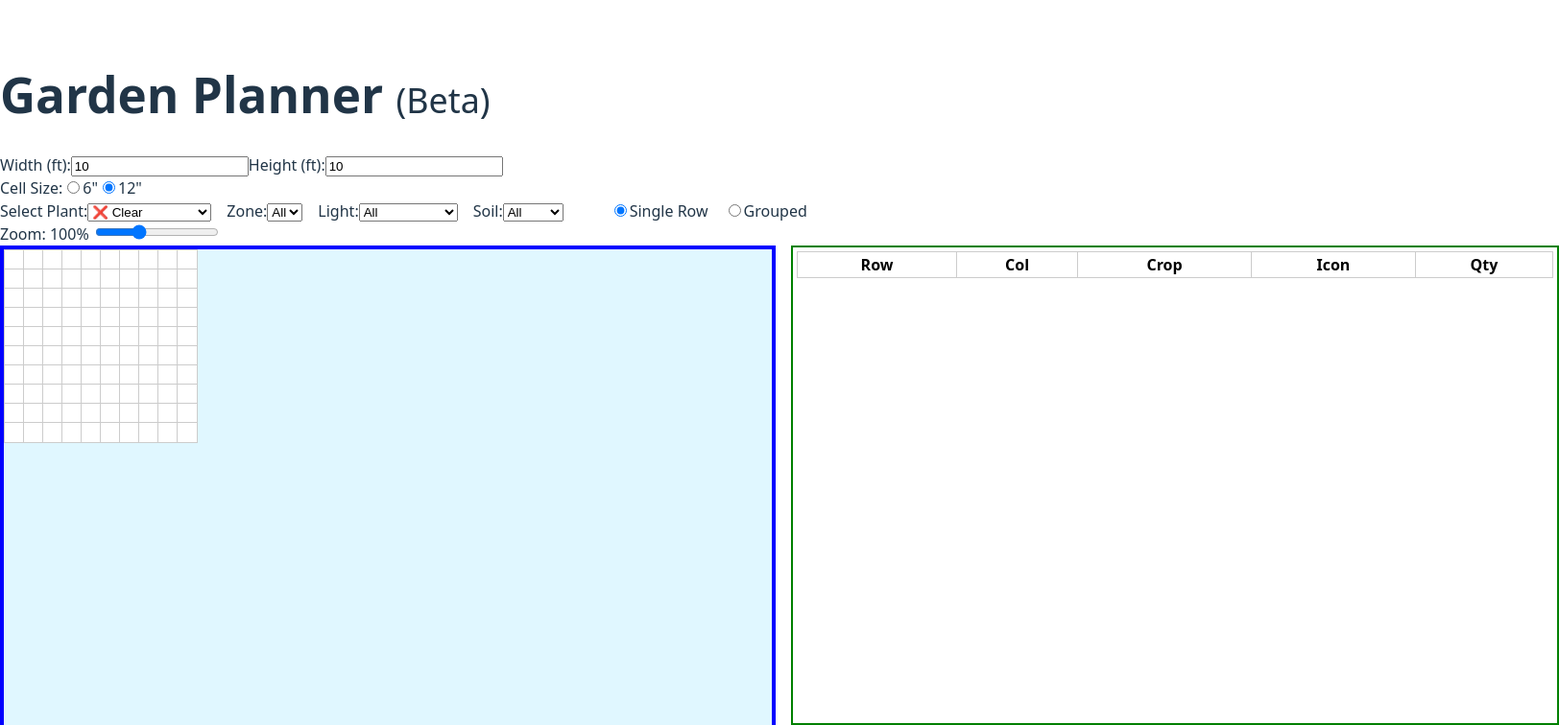
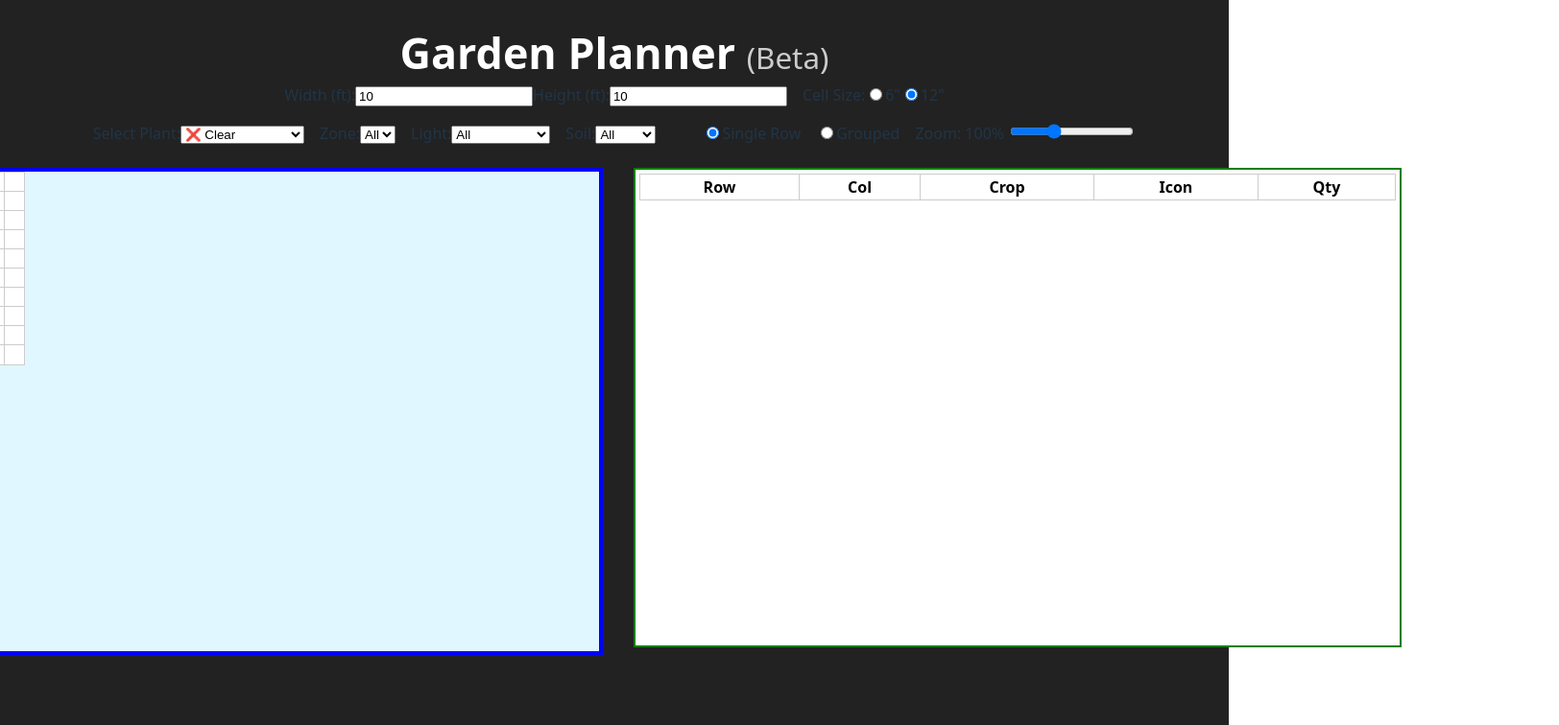
Before and after one commit to rseely85/Garden-Planner, a React (Vite) app: page / in a window 1280 px wide. Shown: the top 756 px of the page at 96% size, 1624 px wide, since content can reach past the window. Built offline with nearby package versions, Linux system fonts and the light colour scheme.

Commit message:
Update planner title to 'Garden Planner (Beta)'

```diff
--- a/src/App.jsx
+++ b/src/App.jsx
@@ -94,8 +94,24 @@ export default function App() {
         (selectedSoil === "" || p.soil.includes(selectedSoil)))
   );
   return (
-    <div>
-      <h1>Garden Planner <span style={{ fontWeight: 400, fontSize: '0.7em' }}>(Beta)</span></h1>
+    <div style={{ width: '100vw', minHeight: '100vh', background: '#222', display: 'flex', flexDirection: 'column', alignItems: 'center' }}>
+      <header style={{ width: '100%', display: 'flex', flexDirection: 'column', alignItems: 'center', marginBottom: 24 }}>
+        <h1 style={{ textAlign: 'center', marginBottom: 8, color: '#fff', fontSize: '2.8rem' }}>
+          Garden Planner <span style={{ fontWeight: 400, fontSize: '0.7em', color: '#ccc' }}>(Beta)</span>
+        </h1>
+        <div
+          style={{
+            display: 'flex',
+            flexWrap: 'wrap',
+            justifyContent: 'center',
+            alignItems: 'center',
+            gap: 16,
+            maxWidth: 1100,
+            width: '100%',
+            margin: '0 auto',
+            background: 'transparent',
+          }}
+        >
           <div>
             Width (ft):
             <input
@@ -224,7 +240,11 @@ export default function App() {
               onChange={(e) => setZoom(parseFloat(e.target.value))}
             />
           </div>
-      <div style={{ display: "flex", gap: "1rem" }}>
+        </div>
+      </header>
+      <div style={{ width: '100%', display: 'flex', justifyContent: 'center' }}>
+        <div style={{ display: 'flex', gap: '2rem', maxWidth: 1200, width: '100%', justifyContent: 'center', alignItems: 'flex-start' }}>
+          <div style={{ flexShrink: 0, minWidth: 0, margin: 0, padding: 0, display: 'flex', justifyContent: 'center' }}>
             <GardenGrid
               width={gridWidthInCells}
               height={gridHeightInCells}
@@ -234,8 +254,10 @@ export default function App() {
               cellSize={cellSize}
               zoom={zoom}
             />
-        <div>
+          </div>
+          <div style={{ flexShrink: 0, minWidth: 0, margin: 0, padding: 0, display: 'flex', justifyContent: 'center' }}>
             <GardenGridMirror mirrorRows={mirrorRows} viewMode={viewMode} />
+          </div>
         </div>
       </div>
     </div>
```
Lines whose indentation alone changed are shown as unchanged.
